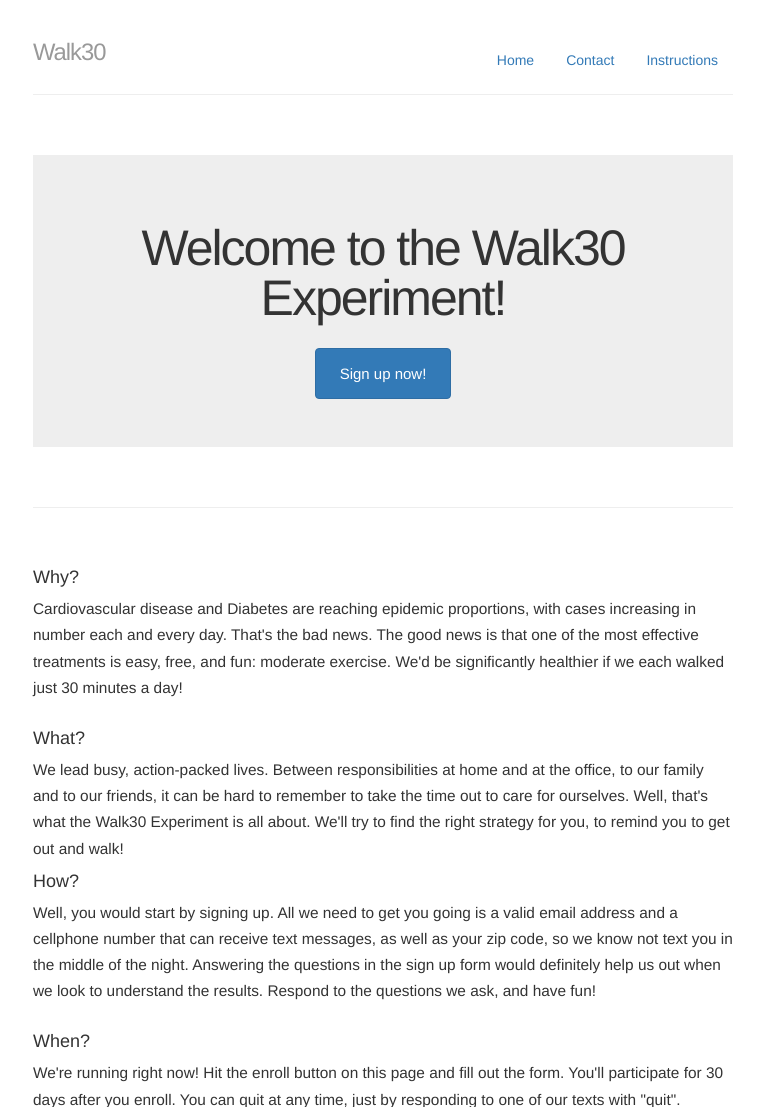
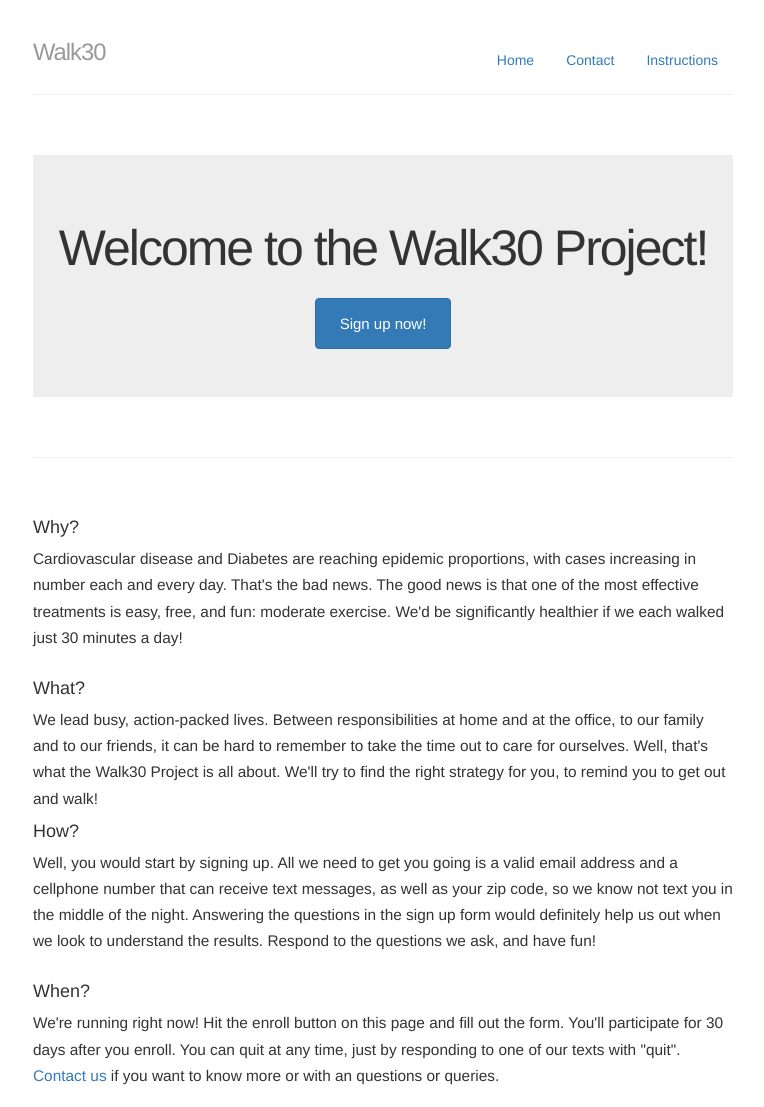
Before and after one commit to ianblu1/walk30Experiment, a Rails app: page / in a window 1280 px wide. Shown: the top 1107 px of the page, without its empty margins (257-1021 px from the left). After the commit the page ends 1085 px from the top, so only its background shows below. Run offline with Rails 7, Linux system fonts and the light colour scheme; style sheets or scripts are compiled from the project's sources; parts of the project's set-up code (start-up, migrations or seed data) failed here and were passed over; some libraries are stand-ins or nearby versions.

Commit message:
changed experiment to project

```diff
--- a/app/views/participants/new.html.haml
+++ b/app/views/participants/new.html.haml
@@ -1,7 +1,7 @@
 -provide(:title, 'Sign Up')
 .container-narrow
 	.center
-		%h2 Fill in to enroll in the Walk30 Experiment
+		%h2 Fill in to enroll in the Walk30 Project
 	.row
 		.span6.offset3
 			= form_for @participant do |f|
--- a/app/views/static_pages/home.html.haml
+++ b/app/views/static_pages/home.html.haml
@@ -1,7 +1,7 @@
 -provide(:title, 'Welcome')
 .container-narrow
 	.jumbotron.hero-unit
-		%h1 Welcome to the Walk30 Experiment!
+		%h1 Welcome to the Walk30 Project!
 		= link_to "Sign up now!", signup_path, class: "btn btn-large btn-primary"
 
 	%hr
@@ -21,7 +21,7 @@
 				We lead busy, action-packed lives. Between responsibilities at home and at
 				the office, to our family and to our friends, it can be hard to remember
 				to take the time out to care for ourselves. Well, that's what the Walk30
-				Experiment is all about. We'll try to find the right strategy for you, to
+				Project is all about. We'll try to find the right strategy for you, to
 				remind you to get out and walk!
 
 		.span6
```
